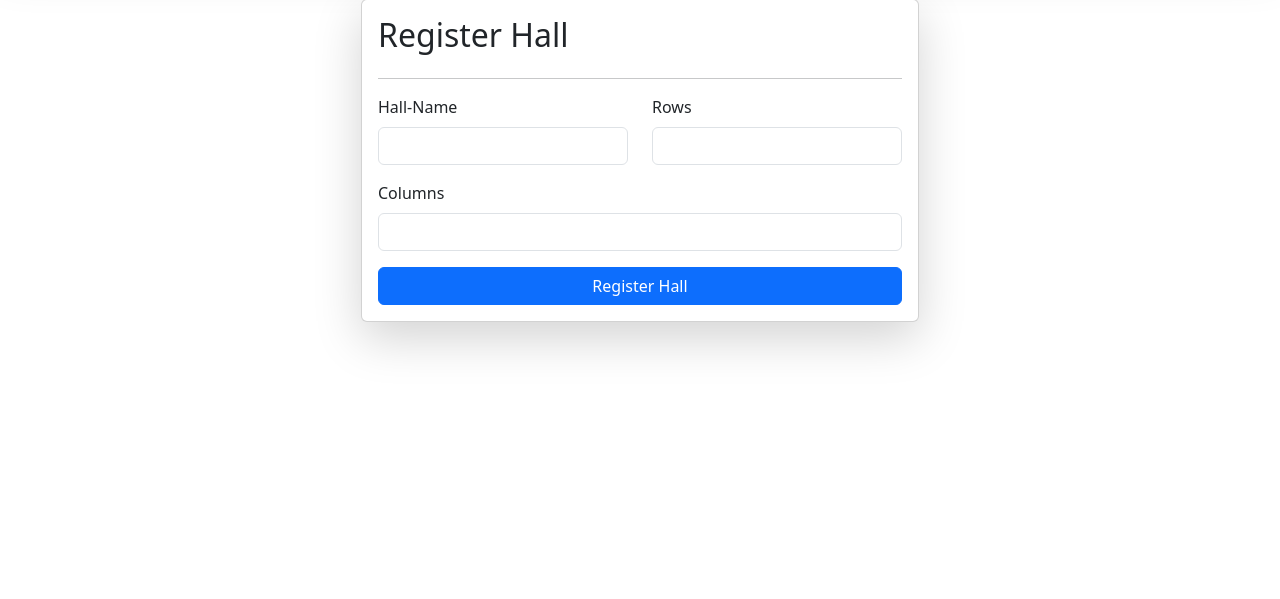
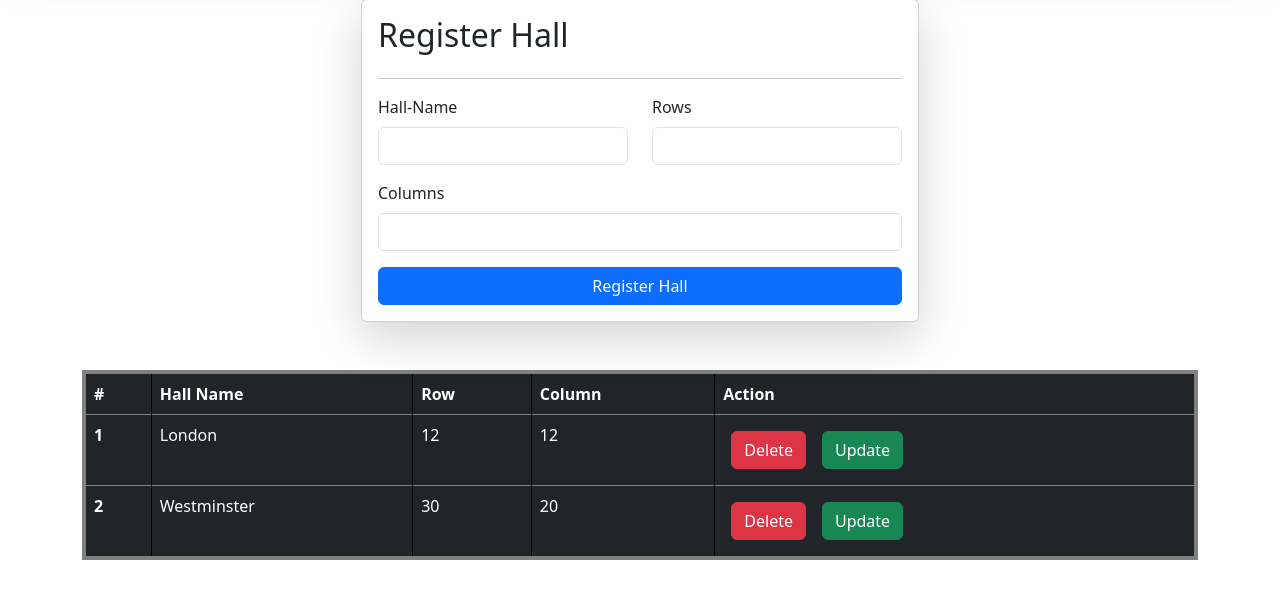
Before and after one commit to ASerene01/Exam-Seating-Allocator, a Django app: page /register_hall/ in a window 1280 px wide. Shown: the part 121-720 px from the top of the page. Run offline with Django 4.2, Linux system fonts and the light colour scheme; a user stored in the database is signed in; data comes from the database, SQL or seed files in the repository; both versions use the stored data as it was after the commit.

Commit message:
Role Based Access
Signed-off-by: Amit Baniya <np01cp4a210096@islingtoncollege.edu.np>

```diff
--- a/api/templates/registerHall.html
+++ b/api/templates/registerHall.html
@@ -39,7 +39,35 @@
       />
     </div>
     <button type="submit" class="btn btn-primary">Register Hall</button>
+
   </form>
+   <table class="table table-dark table-bordered mt-5" style="border-width:4px; border-color:grey;">
+  <thead>
+    <tr>
+      <th scope="col">#</th>
+      <th scope="col">Hall Name</th>
+      <th scope="col">Row</th>
+      <th scope="col">Column</th>
+      <th scope="col">Action</th>
+    </tr>
+  </thead>
+  <tbody >
+    {%for hall in halls%}
+    <tr>
+      <th scope="row">{{forloop.counter}}</th>
+      <td>{{hall.name| capfirst}}</td>
+      <td>{{hall.rows| capfirst}}</td>
+      <td>{{hall.columns| capfirst}}</td>
+
+
+      <td>
+        <a href="/delete_course/{{course.id}}" class="btn btn-danger m-2">Delete</button>
+          <a href="/update_course/{{course.id}}" class="btn btn-success m-2">Update</button>
+      </td>
+    </tr>
+    {%endfor%}
+  </tbody>
+</table>
 </div>
 
 {%endblock%}
--- a/api/views.py
+++ b/api/views.py
@@ -9,37 +9,59 @@ User = get_user_model()
 from django.shortcuts import render, redirect
 from .models import *
 from django.contrib.auth.decorators import login_required
-
+from django.contrib.auth.decorators import user_passes_test
 
 # Create your views here.
 User = get_user_model()
 
 
+def is_admin(user):
+    return user.groups.filter(name="RTEs").exists()
+
+
+def is_student(user):
+    return user.groups.filter(name="Students").exists()
+
+
+def is_teacher(user):
+    return user.groups.filter(name="Teachers").exists()
+
+
 def login_page(request):
-    if request.method == "POST":
-        username = request.POST.get("username")
-        password = request.POST.get("password")
+    user = request.user
+    if user.is_authenticated:
+        if user.user_type == "admin":
+            return redirect("admin_home/")
+        elif user.user_type == "student":
+            return redirect("student_home/")
+        elif user.user_type == "teacher":
+            return redirect("teacher_home/")
+    else:
+        if request.method == "POST":
+            username = request.POST.get("username")
+            password = request.POST.get("password")
 
-        if not User.objects.filter(username=username).exists():
-            messages.error(request, "Invalid Username")
-            return redirect("login_page")
-        user = authenticate(request, username=username, password=password)
-        if user is not None:
-            login(request, user)
-            messages.error(request, "Success")
-            if user.user_type == "admin":
-                return redirect("admin_home/")
-            elif user.user_type == "student":
-                return redirect("student_home/")
-            elif user.user_type == "teacher":
-                return redirect("teacher_home/")
-        else:
-            messages.error(request, "Invalid password")
+            if not User.objects.filter(username=username).exists():
+                messages.error(request, "Invalid Username")
+                return redirect("login_page")
+            user = authenticate(request, username=username, password=password)
+            if user is not None:
+                login(request, user)
+                messages.error(request, "Success")
+                if user.user_type == "admin":
+                    return redirect("admin_home/")
+                elif user.user_type == "student":
+                    return redirect("student_home/")
+                elif user.user_type == "teacher":
+                    return redirect("teacher_home/")
+            else:
+                messages.error(request, "Invalid password")
     context = {"homeurl": "login_page"}
     return render(request, "login.html", context)
 
 
 @login_required(login_url="login_page")
+@user_passes_test(is_admin, login_url="login_page")
 def admin_home(request):
     current_user = request.user
     queryset = User.objects.exclude(id=current_user.id)
@@ -48,6 +70,7 @@ def admin_home(request):
 
 
 @login_required(login_url="login_page")
+@user_passes_test(is_admin, login_url="login_page")
 def admin_view_profile(request):
     context = {
         "homeurl": "admin_home",
@@ -56,6 +79,7 @@ def admin_view_profile(request):
 
 
 @login_required(login_url="login_page")
+@user_passes_test(is_admin, login_url="login_page")
 def register(request):
     if request.method == "POST":
         data = request.POST
@@ -157,6 +181,7 @@ def logout_page(request):
 
 
 @login_required(login_url="login_page")
+@user_passes_test(is_admin, login_url="login_page")
 def update_user(request, id):
     userdetails = User.objects.get(id=id)
     allCourses = Course.objects.all()
@@ -258,6 +283,7 @@ def update_user(request, id):
 
 
 @login_required(login_url="login_page")
+@user_passes_test(is_admin, login_url="login_page")
 def deleteuser(request, id):
     queryset = User.objects.get(id=id)
     image_path = queryset.user_image.url
@@ -281,6 +307,7 @@ def deleteuser(request, id):
 
 
 @login_required(login_url="login_page")
+@user_passes_test(is_admin, login_url="login_page")
 def register_course(request):
     if request.method == "POST":
         data = request.POST
@@ -313,6 +340,7 @@ def register_course(request):
 
 
 @login_required(login_url="login_page")
+@user_passes_test(is_admin, login_url="login_page")
 def deletecourse(request, id):
     queryset = Course.objects.get(id=id)
     queryset.delete()
@@ -320,6 +348,7 @@ def deletecourse(request, id):
 
 
 @login_required(login_url="login_page")
+@user_passes_test(is_admin, login_url="login_page")
 def updatecourse(request, id):
     coursedetails = Course.objects.get(id=id)
     if request.method == "POST":
@@ -375,7 +404,9 @@ def updatecourse(request, id):
 
 
 @login_required(login_url="login_page")
+@user_passes_test(is_admin, login_url="login_page")
 def registerhall(request):
+    hallAll = Hall.objects.all()
     if request.method == "POST":
         data = request.POST
         hall_name = data.get("hallname")
@@ -393,15 +424,18 @@ def registerhall(request):
         hall.save()
         messages.info(request, "Successfully registered")
         return redirect("/register_hall/")
+    print(hallAll.values())
     context = {
         "style": "registerhall",
         "jslink": "registerhall",
         "homeurl": "admin_home",
+        "halls": hallAll,
     }
     return render(request, "registerHall.html", context)
 
 
 @login_required(login_url="login_page")
+@user_passes_test(is_student, login_url="login_page")
 def student_home(request):
     user = request.user
     student = Student.objects.get(user=user)
@@ -420,6 +454,7 @@ def student_home(request):
 
 
 @login_required(login_url="login_page")
+@user_passes_test(is_teacher, login_url="login_page")
 def teacher_home(request):
     context = {"homeurl": "student_home"}
     return render(request, "teacherHome.html", context)
```
Also changed, not shown: db.sqlite3.
